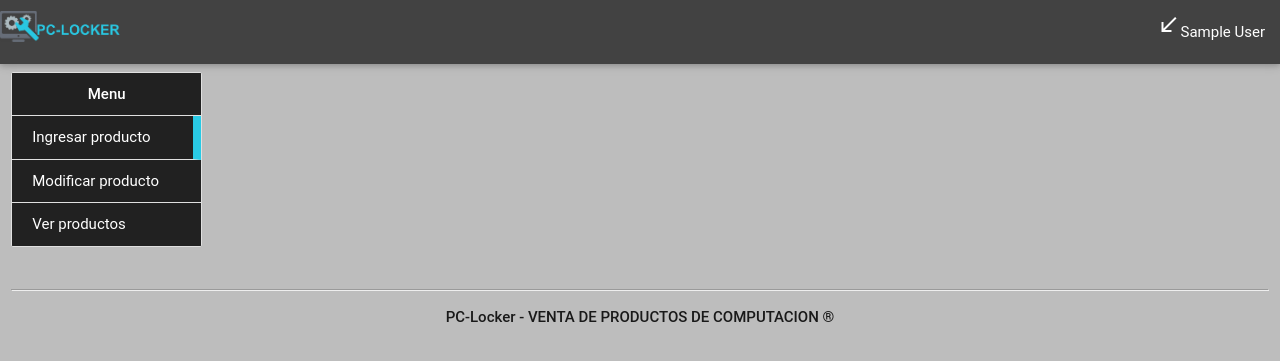
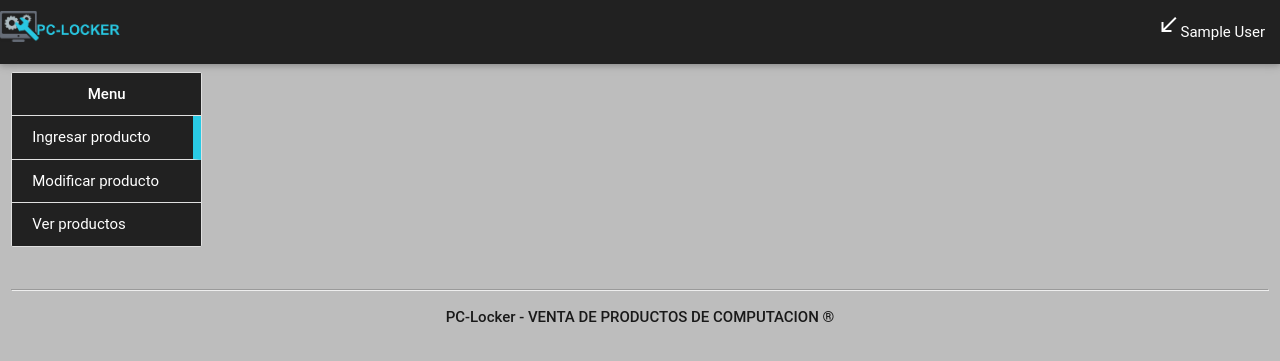
Before and after one commit to Gerard2702/php, a PHP site: page /usuario/empresa/index.php in a window 1280 px wide. Shown: the top 361 px of the page. Run offline with PHP 8.4, Linux system fonts and the light colour scheme; the visitor is signed in with stand-in values (Sample User, id 1); some web fonts are replaced.

Commit message:
Modificacion varias

```diff
--- /dev/null
+++ b/productos/ingresar_productos.php
@@ -0,0 +1,2 @@
+<?php
+?>
--- a/usuario/empresa/index.php
+++ b/usuario/empresa/index.php
@@ -28,7 +28,7 @@ $imagen=$_SESSION['imagen'];
 <body class="grey lighten-1">
 <!-- NAVBAR DE EMPRESA -->
 <nav>
-    <div class="nav-wrapper grey darken-3">
+    <div class="nav-wrapper grey darken-4">
 		<a href="#!" class="brand-logo"><img src="../../framework/img/logonav.png" class="responsive-img" width="120" height="90"></a>
 		<a href="#" data-activates="mobile-demo" class="button-collapse"><i class="material-icons">menu</i></a>
 		<ul class="right hide-on-med-and-down">
```
Also changed, not shown: productos/modificar_productos.php (added), productos/productos.php (deleted), productos/ver_productos.php (added).
